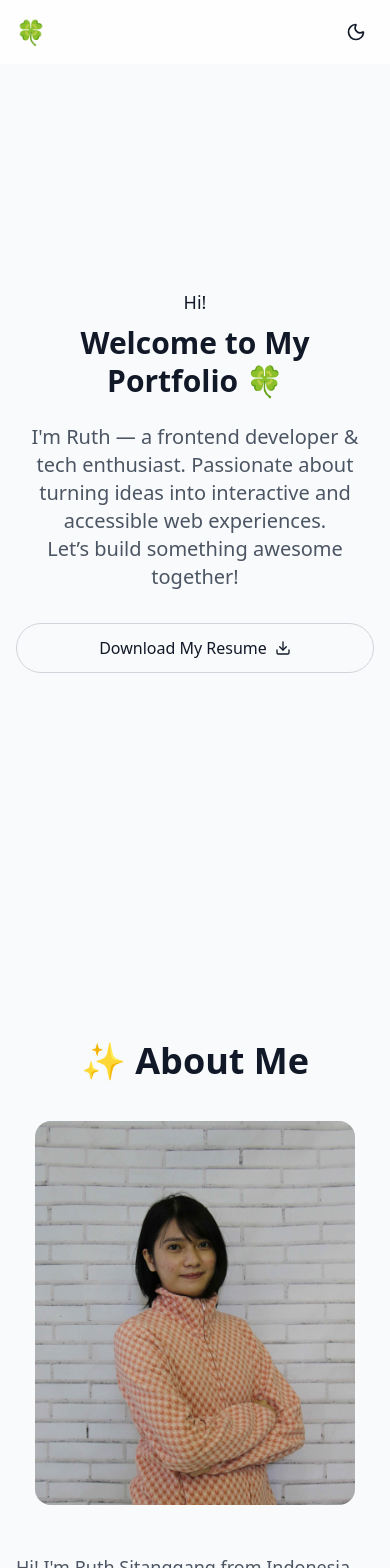
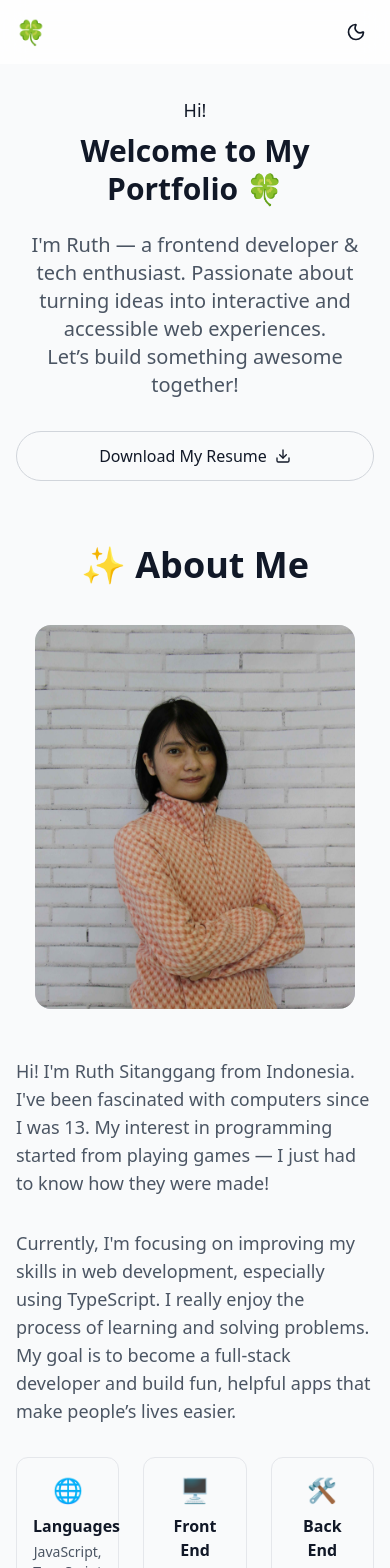
Before and after one commit to lemonadesquash/portfolio, a React (Vite) app: page / in a window 390 px wide. Shown: the top 1568 px of the page. Built offline with nearby package versions, Linux system fonts and the light colour scheme.

Commit message:
style: improve mobile layout spacing

```diff
--- a/src/App.tsx
+++ b/src/App.tsx
@@ -21,8 +21,8 @@ const App: React.FC = () => {
     >
       <Navbar isDarkMode={isDarkMode} toggleDarkMode={toggleDarkMode} />
 
-      <section id="home" className="pt-20 pb-20">
-        <div className="max-w-7xl mx-auto px-4 sm:px-6 lg:px-8 my-52">
+      <section id="home" className="pt-16 pb-4 md:pt-20 md:pb-20">
+        <div className="max-w-7xl mx-auto px-4 sm:px-6 lg:px-8 mt-8 mb-0 md:mt-52 md:mb-52">
           <div className="text-center">
             <p className="text-lg mb-2">Hi!</p>
 
--- a/src/views/About.tsx
+++ b/src/views/About.tsx
@@ -6,7 +6,7 @@ interface AboutProps {
 
 const About: React.FC<AboutProps> = ({}) => {
   return (
-    <section id="about" className="py-[4rem]">
+    <section id="about" className="pt-8 pb-4 md:py-[4rem]">
       <div className="max-w-7xl mx-auto px-4 sm:px-6 lg:px-8 my-4">
         <div className="text-center mb-10">
           <h2 className="text-4xl md:text-5xl font-bold">✨ About Me</h2>
--- a/src/views/Contact.tsx
+++ b/src/views/Contact.tsx
@@ -35,7 +35,7 @@ const Contact: React.FC<ContactProps> = ({}) => {
   // };
 
   return (
-    <section id="contact" className="py-[10rem]">
+    <section id="contact" className="pt-0 pb-4 md:py-[10rem]">
       <div className="max-w-7xl mx-auto px-4 sm:px-6 lg:px-8">
         <div className="text-center mb-16">
           <p className="text-sm text-gray-500 dark:text-gray-400 mb-2">
--- a/src/views/Projects.tsx
+++ b/src/views/Projects.tsx
@@ -78,7 +78,7 @@ const Project: React.FC<ProjectProps> = ({}) => {
   };
 
   return (
-    <section id="project" className="py-[3.5rem] relative">
+    <section id="project" className="pt-0 pb-4 md:py-[3.5rem] relative">
       <div className="max-w-5xl mx-auto px-[1rem] h-[60rem] my-4">
         <div className="text-center mb-[2rem]">
           <h2 className="text-[2.5rem] md:text-[3rem] font-bold">
```
